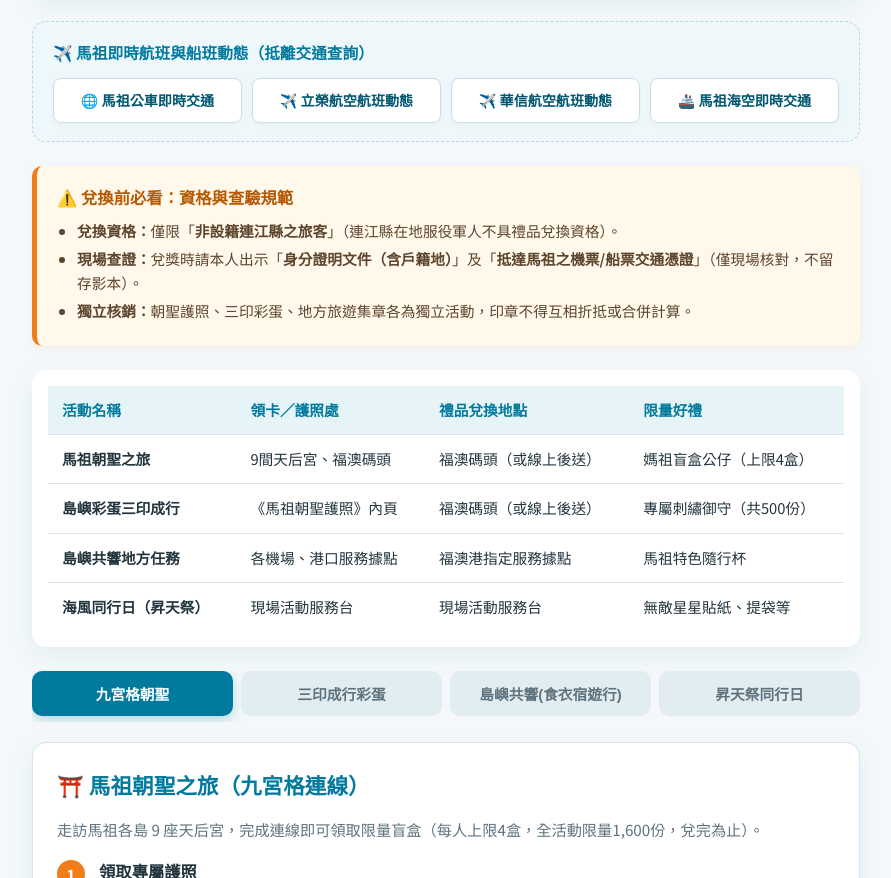
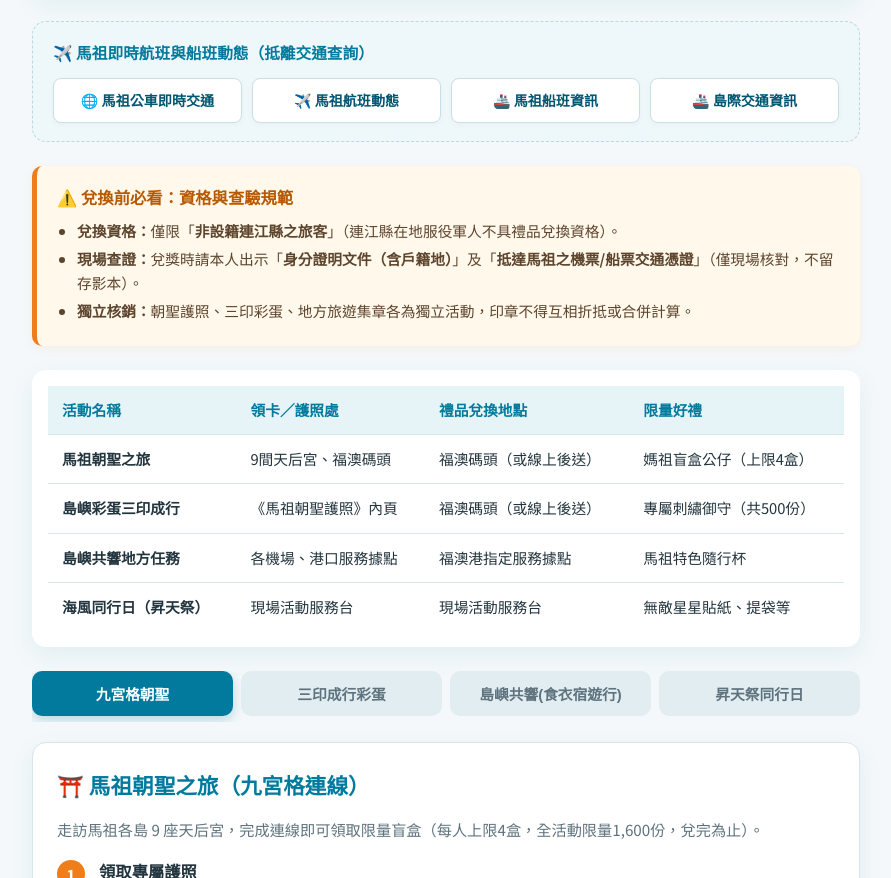
Before and after one commit to rcin820-maker/Matsu, a plain HTML site: page index.html in a window 1280 px wide. Shown: the part 1125-2003 px from the top of the page, without its empty margins (194-1085 px from the left). Drawn offline with Linux system fonts and the light colour scheme; no server answers.

Commit message:
Update index.html

```diff
--- a/index.html
+++ b/index.html
@@ -452,10 +452,10 @@
     <div class="traffic-links">
       <h3>✈️ 馬祖即時航班與船班動態（抵離交通查詢）</h3>
       <div class="btn-group">
-        <a href="https://www.matsuebus.tw/" target="_blank" rel="noopener noreferrer" class="btn-traffic">🌐 馬祖公車即時交通</a>
-        <a href="https://www.uniair.com.tw/rwd/B2C/booking/flight_status.aspx" target="_blank" rel="noopener noreferrer" class="btn-traffic">✈️ 立榮航空航班動態</a>
-        <a href="https://www.fat.com.tw/flight-status" target="_blank" rel="noopener noreferrer" class="btn-traffic">✈️ 華信航空航班動態</a>
-        <a href="https://www.matsu-nsa.gov.tw/TrafficIndex.aspx" target="_blank" rel="noopener noreferrer" class="btn-traffic">🚢 馬祖海空即時交通</a>
+       <a href="https://www.matsuebus.tw/" target="_blank" class="btn-traffic">🌐 馬祖公車即時交通</a>
+        <a href="https://msa.gov.tw/=" target="_blank" class="btn-traffic">✈️ 馬祖航班動態</a>
+        <a href="https://www.matsuebs.com/" target="_blank" class="btn-traffic">🚢 馬祖船班資訊</a>
+        <a href="https://client.matsu.idv.tw/North-South/" target="_blank" class="btn-traffic">🚢 島際交通資訊</a>
       </div>
     </div>
 
```
